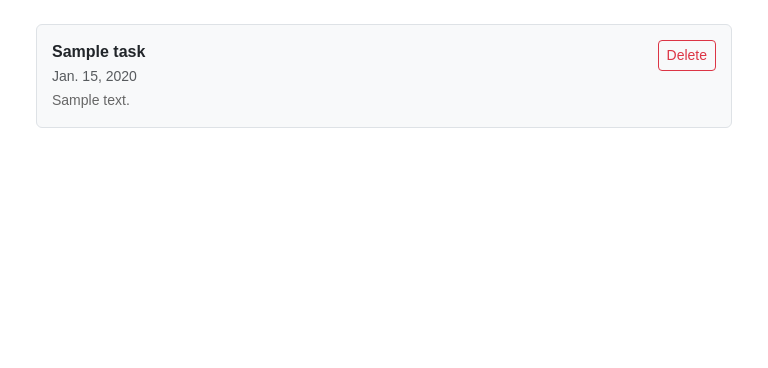
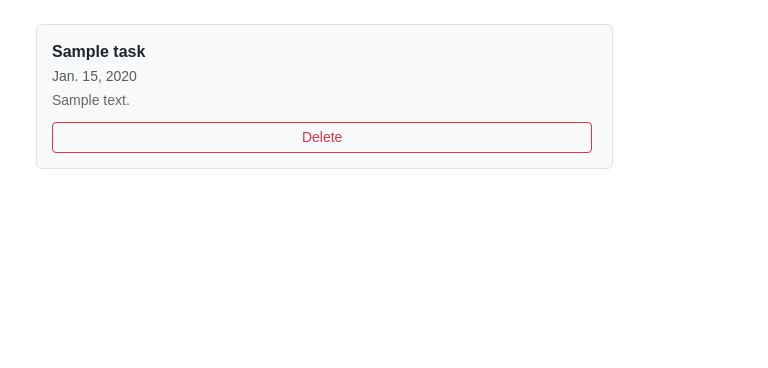
Before and after one commit to LewF-Dev/to-do-list, a Django app: page /completed-tasks/ in a window 768 px wide. Shown: the part 139-507 px from the top of the page. Run offline with Django 4.2, Linux system fonts and the light colour scheme; a user stored in the database is signed in; tables that the repository leaves empty hold one stand-in row (values such as "Sample post"); some libraries are stand-ins or nearby versions.

Commit message:
Changed css to reposition buttons inside task boxes

```diff
--- a/static/css/style.css
+++ b/static/css/style.css
@@ -29,6 +29,8 @@ header .h1 {
     border: 1px solid #dee2e6;
     border-radius: 5px;
     margin-bottom: 10px;
+    display: flex;
+    flex-direction: column;
 }
 
 .task-list li strong {
@@ -40,16 +42,19 @@ header .h1 {
     color: #666;
 }
 
-/* Updated CSS for Complete button */
+/* Updated CSS for buttons */
 .task-list .btn-group {
     display: flex;
-    flex-direction: column;
-    align-items: stretch; /* Align buttons to stretch and take the full width */
+    justify-content: flex-start;
+    align-items: center;
+    margin-top: 10px;
 }
 
 .task-list .btn-group .btn {
-    width: 100%; /* Make all buttons in the group take full width */
-    margin-bottom: 5px; /* Add some space between the buttons */
+    flex-grow: 1;
+    margin-right: 5px; /* Add space between buttons */
+    white-space: nowrap; /* Prevent text from wrapping inside buttons */
+    text-align: center;
 }
 
 .task-list .btn-group .btn-complete {
@@ -123,8 +128,22 @@ footer {
     }
 
     .task-list .btn {
-        padding: 2px 8px;
-        font-size: 10px;
+        padding: 5px 10px;
+        font-size: 12px;
+    }
+
+    .task-list .btn-group {
+        flex-direction: column;
+        align-items: stretch;
+        width: 100%;
+    }
+
+    .task-list .btn-group .btn {
+        margin-bottom: 5px; /* Add space between buttons when stacked */
+    }
+
+    .task-list .btn-group .btn-complete {
+        margin-top: 5px;
     }
 
     #taskTitle {
@@ -149,28 +168,22 @@ footer {
     }
 }
 
-@media (min-width: 768px) {
-    #editTaskBtn, #deleteTaskBtn {
-        font-size: 1rem; /* Smaller font size for desktop */
-        padding: 10px 15px; /* Less padding for desktop */
+/* Tablet-specific Adjustments */
+@media (min-width: 768px) and (max-width: 991.98px) {
+    .task-list .btn-group {
+        flex-direction: row;
+        justify-content: flex-start;
+        align-items: center;
+        width: 100%;
     }
 
-    .modal-footer {
-        position: relative;
-    }
-}
-
-@media (max-width: 991.98px) {
-    .header-left,
-    .header-right {
-        width: 100%;
-        justify-content: center;
+    .task-list .btn-group .btn {
+        flex-grow: 1;
+        margin-right: 5px;
     }
 
-    .task-list,
-    .important-task,
-    .stats {
-        width: 100%;
+    .task-list .btn-group .btn-complete {
+        flex-grow: 1;
     }
 }
 
```
